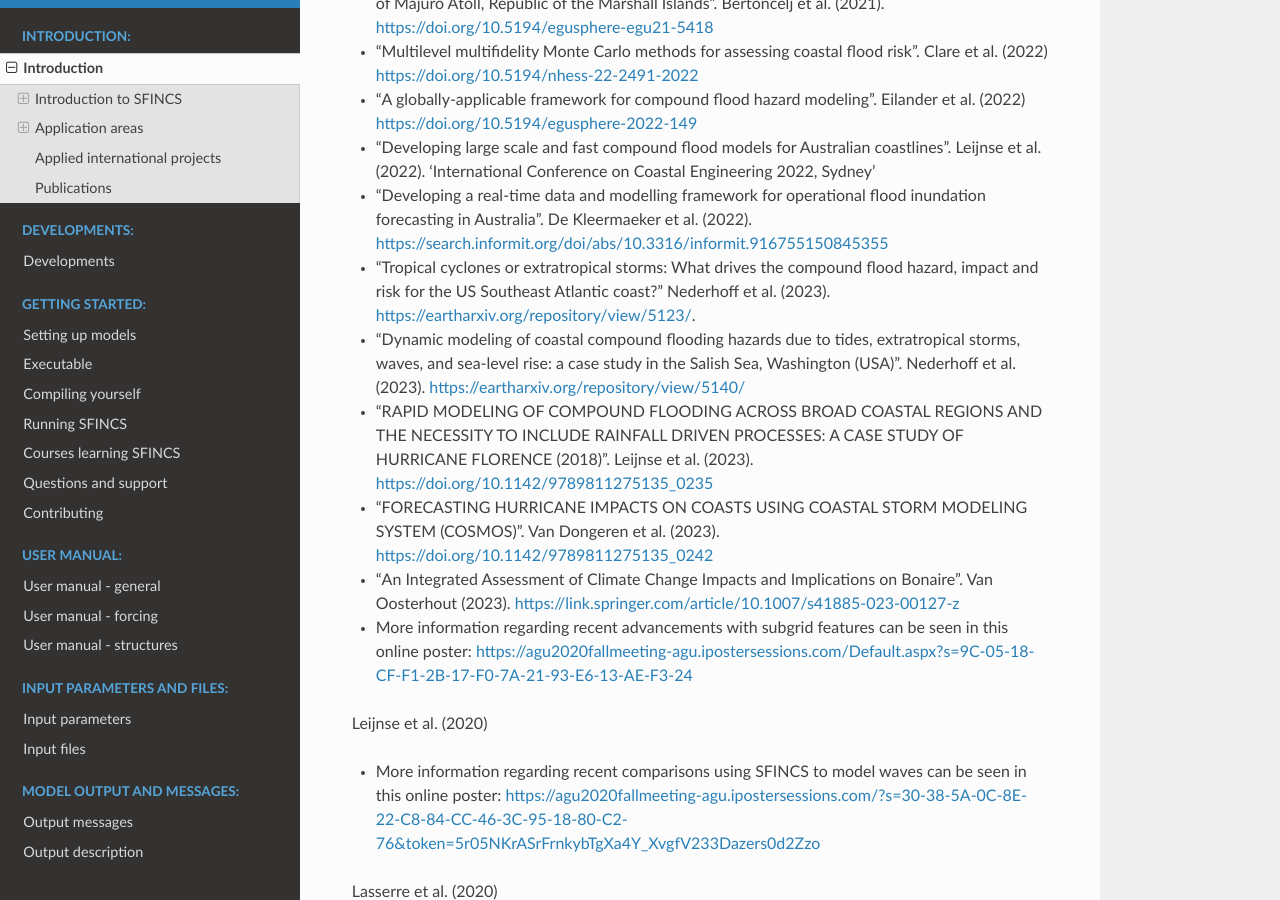
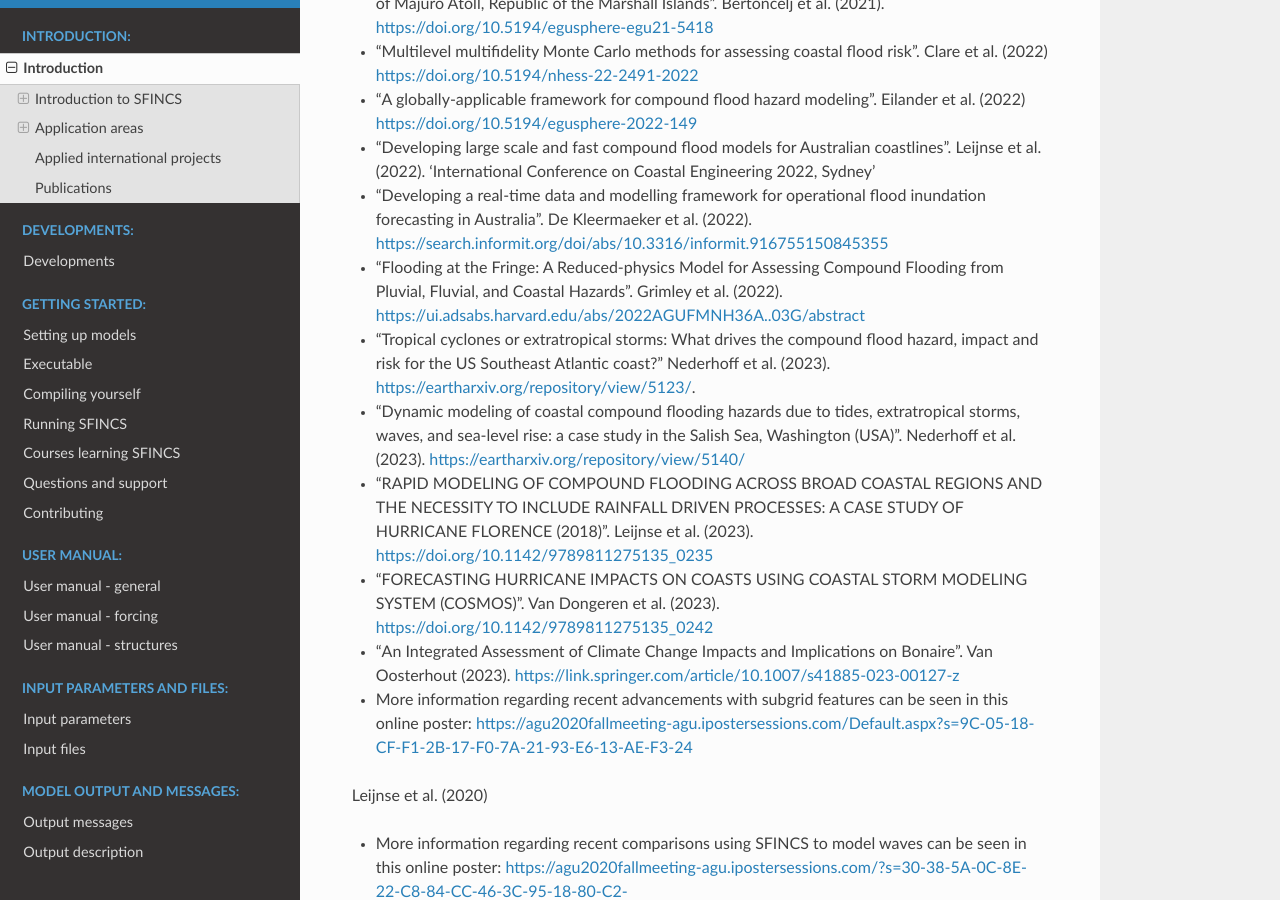
Before and after one commit to Deltares/SFINCS, a Sphinx documentation site: the page built from docs/overview.rst, in a window 1280 px wide and 900 px high, scrolled down 7946 px. Built offline with Sphinx 7.4.7 and the Read the Docs theme 2.0.0, drawn with Linux system fonts in a browser that asks for light colours.

Commit message:
Add last new publication

```diff
--- a/docs/overview.rst
+++ b/docs/overview.rst
@@ -215,6 +215,8 @@ There have been various journal publications and conference posters where SFINCS
 
 * "Developing a real-time data and modelling framework for operational flood inundation forecasting in Australia". De Kleermaeker et al. (2022). https://search.informit.org/doi/abs/10.3316/informit.916755150845355
 
+* "Flooding at the Fringe: A Reduced-physics Model for Assessing Compound Flooding from Pluvial, Fluvial, and Coastal Hazards". Grimley et al. (2022). https://ui.adsabs.harvard.edu/abs/2022AGUFMNH36A..03G/abstract
+
 * "Tropical cyclones or extratropical storms: What drives the compound flood hazard, impact and risk for the US Southeast Atlantic coast?" Nederhoff et al. (2023). https://eartharxiv.org/repository/view/5123/.
 
 * "Dynamic modeling of coastal compound flooding hazards due to tides, extratropical storms, waves, and sea-level rise: a case study in the Salish Sea, Washington (USA)". Nederhoff et al. (2023). https://eartharxiv.org/repository/view/5140/
```
